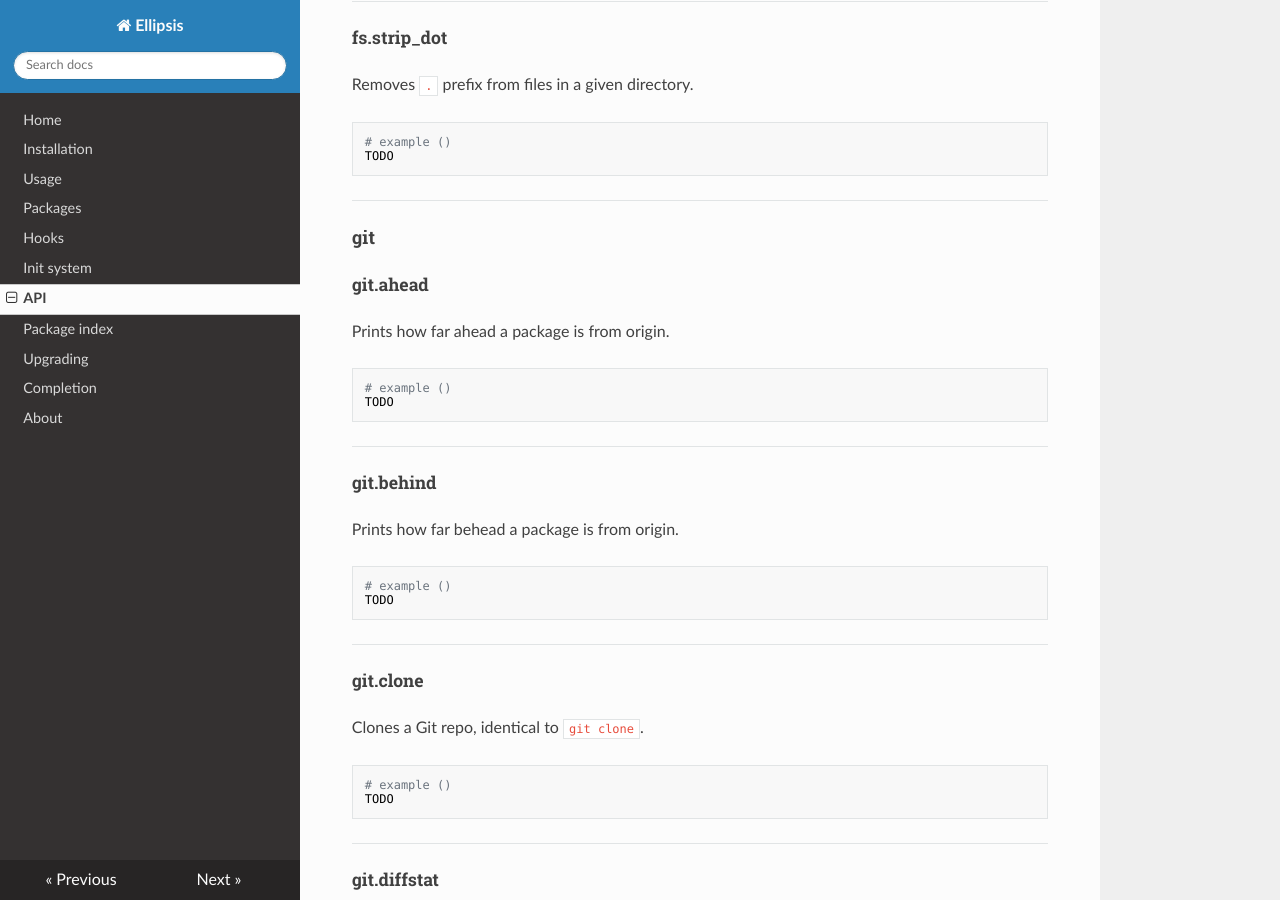
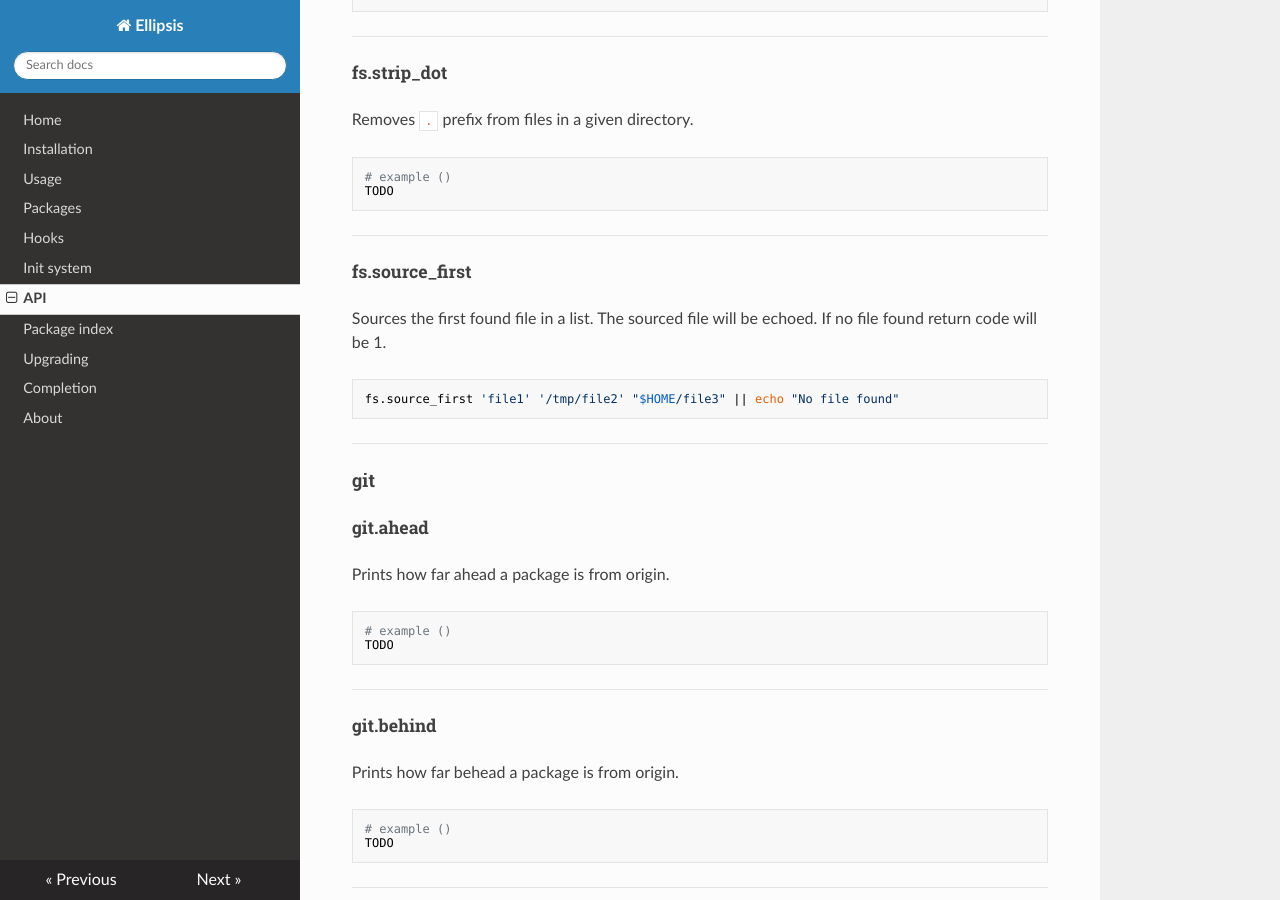
Before and after one commit to ellipsis/ellipsis, an MkDocs documentation site: the page built from docs/api.md, in a window 1280 px wide and 900 px high, scrolled down 4779 px. Built offline with MkDocs 1.6.1, drawn with Linux system fonts in a browser that asks for light colours; nearby versions of some CDN libraries; old or Windows-style settings are respelled for this version of MkDocs; some of the changed text lies outside the part shown.

Commit message:
Add fs.source_first

````diff
--- a/docs/api.md
+++ b/docs/api.md
@@ -21,6 +21,7 @@ variables which ellipsis exposes for you:
 | `fs.list_dirs`              | Lists directories, useful for passing subdirectories to `fs.link_files`.             |
 | `fs.list_symlinks`          | Lists symlinks in a folder, defaulting to `$ELLIPSIS_HOME`.                          |
 | `fs.strip_dot`              | Removes `.` prefix from files in a given directory.                                  |
+| `fs.source_first`           | Sources (and echo's) first file found.                                               |
 | `git.behind`                | Prints number of commits local is behind remote.                                     |
 | `git.clone`                 | Clones a Git repo, identical to `git clone`.                                         |
 | `git.diffstat`              | Displays `git diff --stat`.                                                          |
@@ -41,7 +42,7 @@ variables which ellipsis exposes for you:
 | `path.relative_to_packages` | Strips `$ELLIPSIS_PACKAGES` from path.                                               |
 | `path.strip_dot`            | Strip dot from hidden files/folders.                                                 |
 | `utils.cmd_exists`          | Returns true if command exists.                                                      |
-| `utils.is_interactive`      | Returns true if ellipsis is running in an interactive terminal.
+| `utils.is_interactive`      | Returns true if ellipsis is running in an interactive terminal.                      |
 | `utils.prompt`              | Prompts user `$1` message and returns true if `YES` or `yes` is input.               |
 | `utils.run_installer`       | Downloads and runs web-based shell script installers.                                |
 | `utils.version_compare`     | Compare version strings. Usage: `utils.version_compare "$Version1" ">=" "1.2.4"`.    |
@@ -204,6 +205,15 @@ Removes `.` prefix from files in a given directory.
 ``` bash
 # example ()
 TODO
+```
+---
+
+<h5>fs.source_first</h5>
+Sources the first found file in a list. The sourced file will be echoed. If no
+file found return code will be 1.
+
+``` bash
+fs.source_first 'file1' '/tmp/file2' "$HOME/file3" || echo "No file found"
 ```
 ---
 
````
Also changed, not shown: 2 other files.
